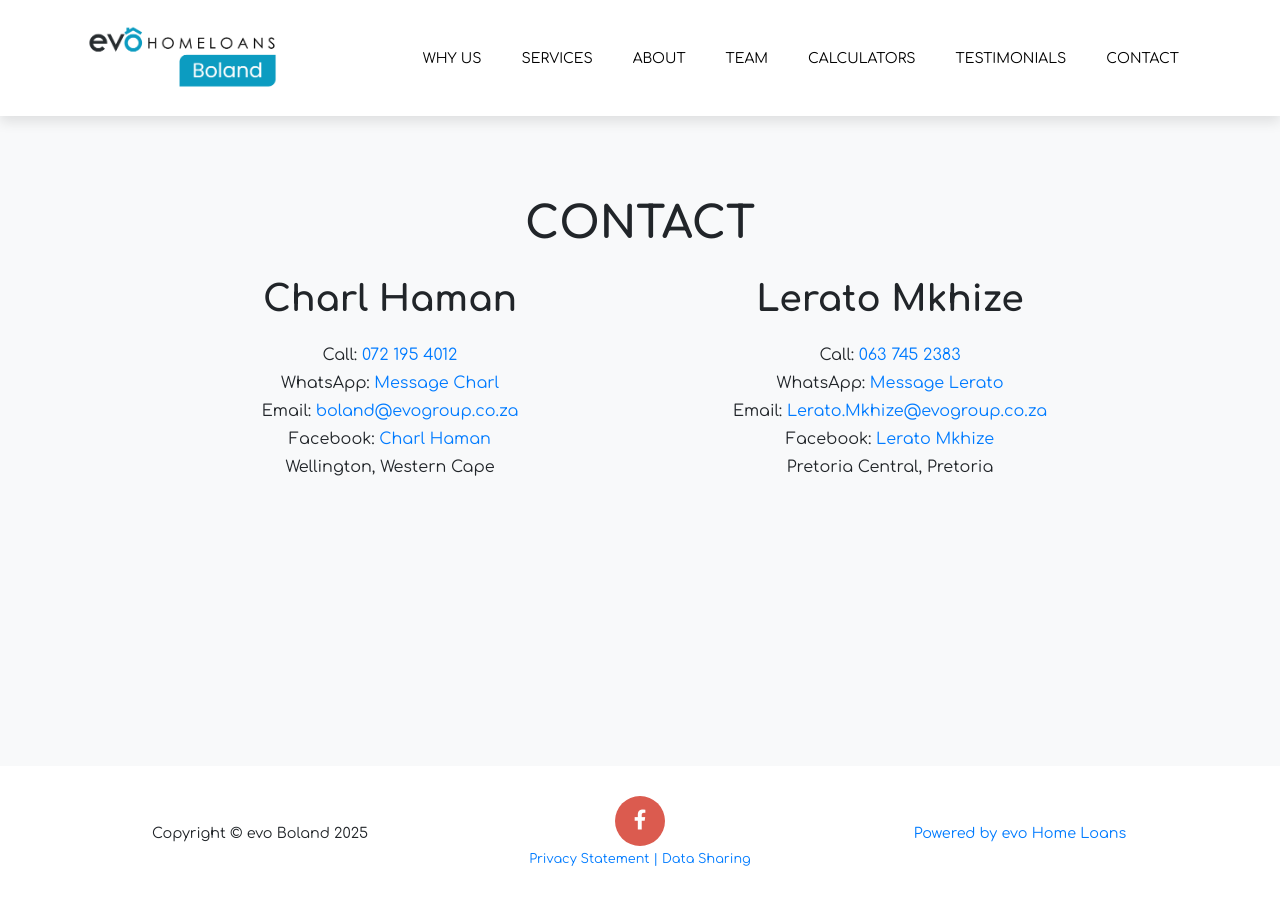
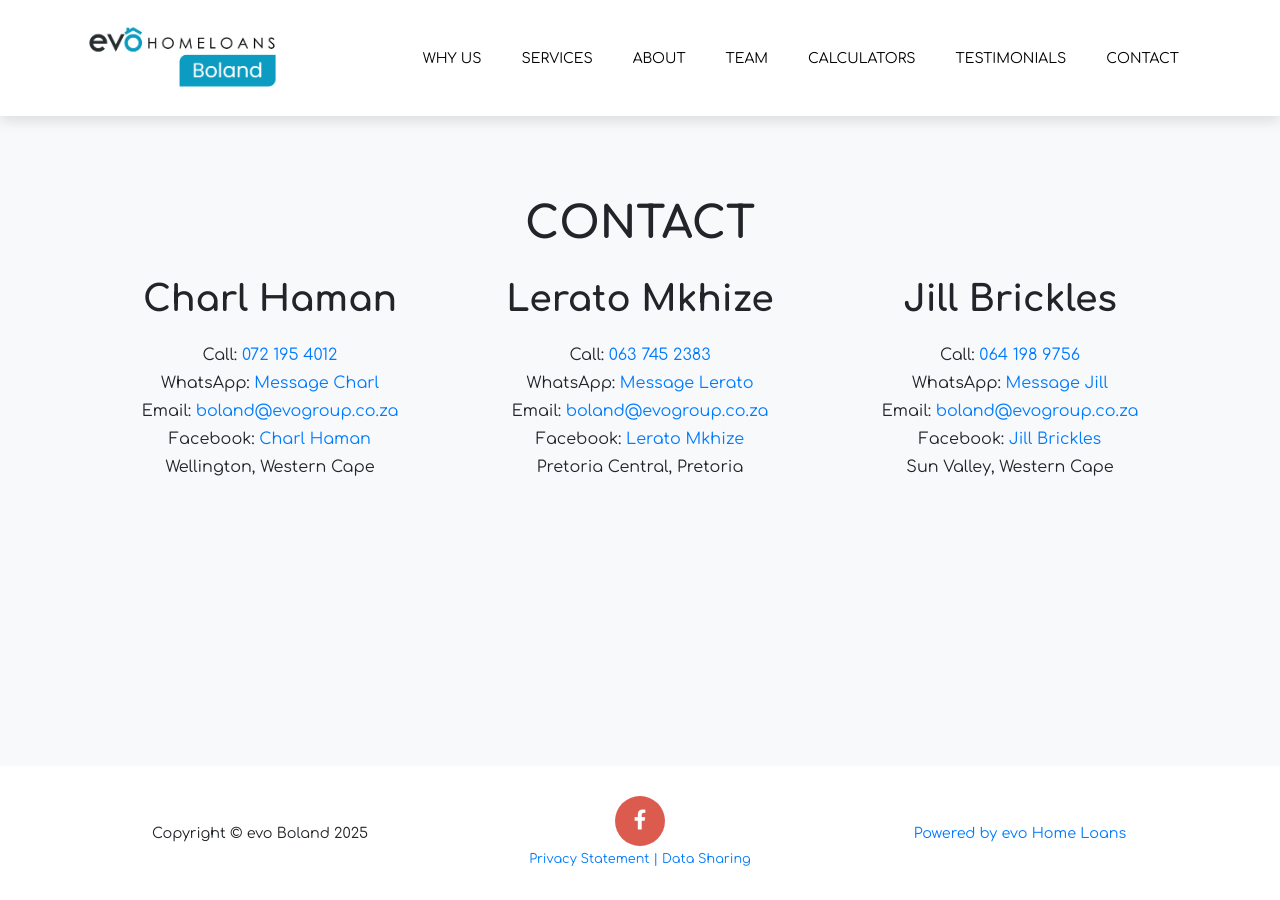
Before and after one commit to Intellify-Cloud/ev-bol, a Jekyll site: the page built from contact.md, in a window 1280 px wide. Built offline with Jekyll 4.4.1, drawn with Linux system fonts in a browser that asks for light colours.

Commit message:
0721.2218

```diff
--- a/contact.md
+++ b/contact.md
@@ -24,10 +24,21 @@ background: gray
       <h3>Lerato Mkhize</h3>
       <p>Call: <a href="tel:+27637452383">063 745 2383</a></p>
       <p>WhatsApp: <a href="https://wa.me/27637452383" target="_blank">Message Lerato</a></p>
-      <p>Email: <a href="mailto:Lerato.Mkhize@evogroup.co.za?subject=Mail from evo Boland Website">Lerato.Mkhize@evogroup.co.za</a></p>
+      <p>Email: <a href="mailto:boland@evogroup.co.za?subject=Mail from evo Boland Website">boland@evogroup.co.za</a></p>
       <p>Facebook: <a href="https://www.facebook.com/profile.php?id=61575230263178" target="_blank">Lerato Mkhize</a></p>
       <p>Pretoria Central, Pretoria</p>
     </div>
+
+    <div class="col-md text-center" style="max-width: 500px;">
+      <h3>Jill Brickles</h3>
+      <p>Call: <a href="tel:+27641989756">064 198 9756</a></p>
+      <p>WhatsApp: <a href="https://wa.me/27641989756" target="_blank">Message Jill</a></p>
+      <p>Email: <a href="mailto:boland@evogroup.co.za?subject=Mail from evo Boland Website">boland@evogroup.co.za</a></p>
+      <p>Facebook: <a href="https://www.facebook.com/profile.php?id=61575230263178" target="_blank">Jill Brickles</a></p>
+      <p>Sun Valley, Western Cape</p>
+    </div>
+
+
   </div>
 
 
```
Also changed, not shown: _data/sitetext.yml (+14 -4 lines), assets/img/team/Jill Brickles-evo-Boland.jpg (added), assets/img/team/Jill Brickles-evo-Boland.png (added).
